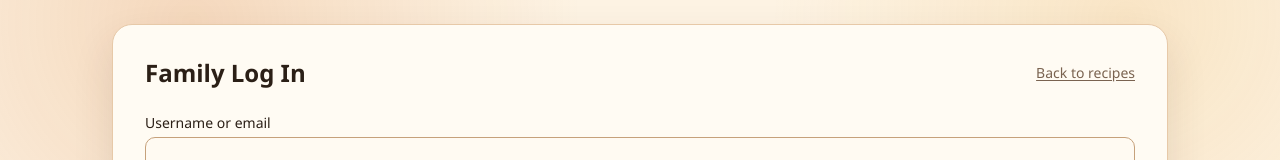
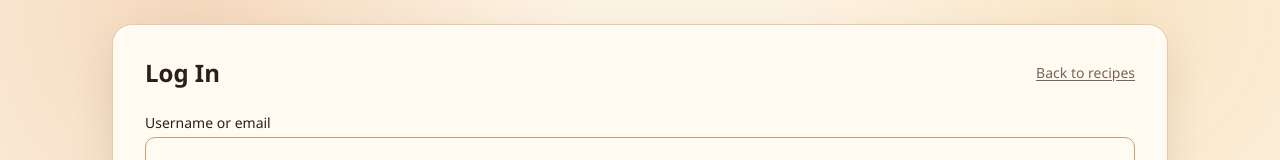
Before and after one commit to luisfleitas/RecetasDeLaFamilia, a Next.js app: page /login in a window 1280 px wide. Shown: the top 160 px of the page. Built offline with nearby package versions, Linux system fonts and the light colour scheme.

Commit message:
Refine auth UI labels and account-link visibility

```diff
--- a/app/account/change-password/change-password-form.tsx
+++ b/app/account/change-password/change-password-form.tsx
@@ -57,7 +57,7 @@ export default function ChangePasswordForm() {
     <main className="app-shell max-w-xl space-y-6">
       <div className="surface-panel space-y-6 p-6 sm:p-8">
         <div className="flex items-center justify-between gap-3">
-          <h1 className="text-2xl font-semibold">Manage Family Access</h1>
+          <h1 className="text-2xl font-semibold">Manage your Account</h1>
           <Link href="/" className="text-link text-sm">
             Back to recipes
           </Link>
--- a/app/login/page.tsx
+++ b/app/login/page.tsx
@@ -71,7 +71,7 @@ export default function LoginPage() {
     <main className="app-shell max-w-xl space-y-6">
       <div className="surface-panel space-y-6 p-6 sm:p-8">
         <div className="flex items-center justify-between gap-3">
-          <h1 className="text-2xl font-semibold">Family Log In</h1>
+          <h1 className="text-2xl font-semibold">Log In</h1>
           <Link href="/" className="text-link text-sm">
             Back to recipes
           </Link>
--- a/app/page.tsx
+++ b/app/page.tsx
@@ -66,19 +66,20 @@ export default async function HomePage() {
               {!authUser ? (
                 <>
                   <Link href="/register" className={buttonClassName("secondary")}>
-                    Invite Family
+                    Create Account
                   </Link>
                   <Link href="/login" className={buttonClassName("secondary")}>
-                    Family Log In
+                    Log In
                   </Link>
                 </>
               ) : (
-                <LogoutButton />
+                <>
+                  <LogoutButton />
+                  <Link href="/account/change-password" className={buttonClassName("secondary")}>
+                    Manage your Account
+                  </Link>
+                </>
               )}
-
-              <Link href="/account/change-password" className={buttonClassName("secondary")}>
-                Manage Family Access
-              </Link>
 
               <Link href="/recipes/new" className={buttonClassName("primary")}>
                 + Add Family Recipe
--- a/app/register/page.tsx
+++ b/app/register/page.tsx
@@ -59,7 +59,7 @@ export default function RegisterPage() {
     <main className="app-shell max-w-xl space-y-6">
       <div className="surface-panel space-y-6 p-6 sm:p-8">
         <div className="flex items-center justify-between gap-3">
-          <h1 className="text-2xl font-semibold">Invite Family Member</h1>
+          <h1 className="text-2xl font-semibold">Create Account</h1>
           <Link href="/" className="text-link text-sm">
             Back to recipes
           </Link>
```
